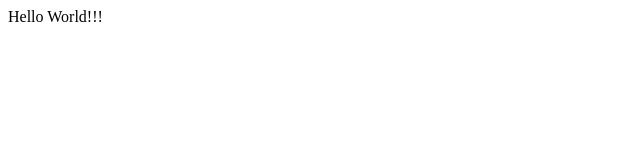
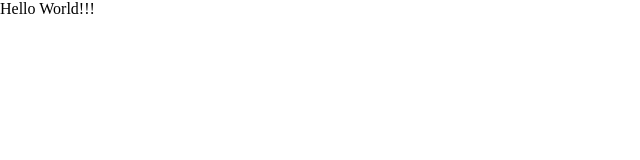
Before and after one commit to Khimish009/advance_frontend, a React app: page / in a window 1280 px wide. Shown: the top 160 px of the page, without its empty margins (0-640 px from the left). Built offline with nearby package versions, Linux system fonts and the light colour scheme.

Commit message:
feat: add localIdentName for css and install react-router-dom

```diff
--- a/package.json
+++ b/package.json
@@ -40,6 +40,7 @@
   },
   "dependencies": {
     "react": "^17.0.2",
-    "react-dom": "^17.0.2"
+    "react-dom": "^17.0.2",
+    "react-router-dom": "^6.11.2"
   }
 }
--- a/src/App.tsx
+++ b/src/App.tsx
@@ -1,3 +1,5 @@
+import './index.scss'
+
 const App = () => {
 
   return <div>Hello World!!!</div>
--- /dev/null
+++ b/src/index.scss
@@ -0,0 +1,5 @@
+* {
+  padding: 0;
+  margin: 0;
+  box-sizing: border-box;
+}
```
Also changed, not shown: 2 other files (tests, documents, lock files or other folders).
